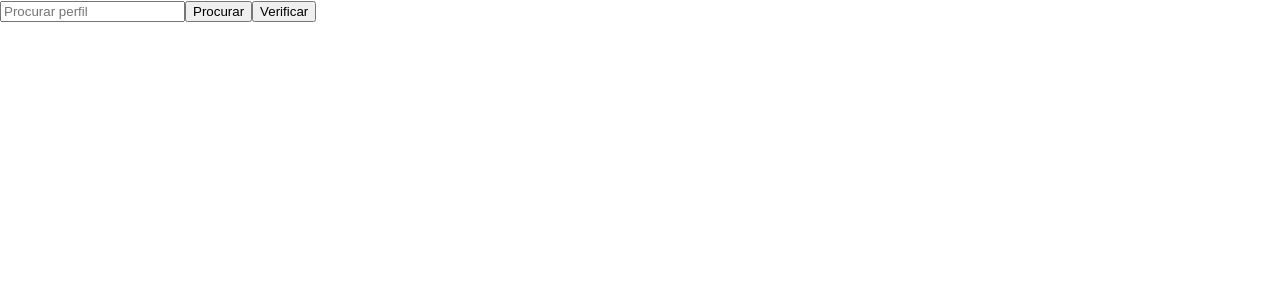
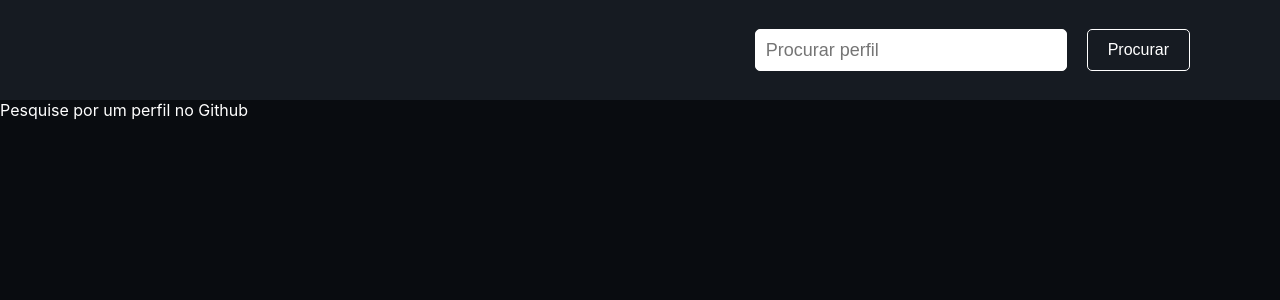
Before and after one commit to pedrosandes/github-profiles, a React (Create React App) app: page / in a window 1280 px wide. Shown: the top 300 px of the page. Built offline with nearby package versions, Linux system fonts and the light colour scheme; the HTML template or start-up script is replaced by a standard one.

Commit message:
Github profile search version 1.0.0

```diff
--- a/public/index.html
+++ b/public/index.html
@@ -4,6 +4,7 @@
 
     <meta charset="utf-8" />
     <meta name="viewport" content="width=device-width, initial-scale=1" />
+    <link rel="shortcut icon" href="https://aws1.discourse-cdn.com/github/original/2X/2/2af112785da237674421979c1f0f24835cd297a9.png" type="image/x-icon">
     <meta
       name="description"
       content="Procure por perfis dos usuários do github e veja seus repositórios e informações."
--- /dev/null
+++ b/src/App.css
@@ -0,0 +1,14 @@
+.bg-header {
+  background: var(--black-secondery);
+}
+
+.container {
+  max-width: 1100px;
+  width: 100%;
+  margin: 0 auto;
+  display: flex;
+  justify-content: flex-end;
+  align-items: center;
+  gap: 20px;
+  height: 100px;
+}
--- a/src/App.js
+++ b/src/App.js
@@ -3,29 +3,53 @@ import { useState } from 'react'
 import SearchInput from './components/shared/searchInput/index'
 import Button from './components/shared/button/index'
 import Profile from './components/shared/profile/index'
+import InitialPage from './components/shared/initialPage/index'
+import './App.css'
 
 const App = () => {
 
   const [inputName, setInputName] = useState('')
-  const [user, setUser] = useState([])
-  const [stateSearch, setStateSearch] = useState(false)
+  const [user, setUser] = useState({})
+  const [repositorys, setRepositorys] = useState([])
+  const [viewProfileSearch, setViewProfileSearch] = useState(false)
+  const [viewInitialPage, setInitialPage] = useState(true)
+
+  const viewProfileState = (res) => {
+    if (res.message === 'Not Found') {
+      setInitialPage(true)
+      setViewProfileSearch(false)
+    } else {
+      setInitialPage(false)
+      setViewProfileSearch(true)
+      fetchRepository()
+    }
+  }
 
   const fetchData = async () => {
     const data = await fetch(`https://api.github.com/users/${inputName}`)
     const response = await data.json()
-    setUser([response])
-    setStateSearch(true)
+    viewProfileState(response)
+    setUser(response)
   }
 
-  console.log(stateSearch)
+  const fetchRepository = async () => {
+      const data = await fetch(`https://api.github.com/users/${inputName}/repos`)
+      const response = await data.json()
+      const responseFilter = response.slice(0,6)
+      setRepositorys(responseFilter)
+  }
 
   return (
-    <>
-      <SearchInput onChange={(e) => setInputName(e.target.value)} />
-      <Button onClick={() => fetchData()}/>
-      <button onClick={() => console.log(inputName, user)}>Verificar</button>
-      {stateSearch && <Profile data={user}/>}
-    </>
+      <>
+        <header className="bg-header">
+          <div className="container">
+            <SearchInput onChange={(e) => setInputName(e.target.value)} />
+            <Button onClick={() => fetchData()}/>
+          </div>
+        </header>
+        {viewInitialPage && <InitialPage />}
+        {viewProfileSearch && <Profile data={user} repositorys={repositorys}/>}
+      </>
   )
 }
 
--- a/src/components/shared/button/styles.css
+++ b/src/components/shared/button/styles.css
@@ -0,0 +1,17 @@
+button {
+  height: 42px;
+  padding: 0px 20px;
+  cursor: pointer;
+  font-size: 16px;
+  outline: none;
+  border: 1px solid var(--white);
+  border-radius: 5px;
+  background-color: transparent;
+  color: var(--white);
+  transition: all .4s ease;
+}
+
+button:hover {
+  background-color: var(--white);
+  color: var(--black-secondery);
+}
--- /dev/null
+++ b/src/components/shared/initialPage/index.js
@@ -0,0 +1,11 @@
+import './styles.css'
+
+const InitialPage = () => {
+  return (
+    <div className="container-initial">
+      <span className="initial-text">Pesquise por um perfil no Github</span>
+    </div>
+  );
+}
+
+export default InitialPage;
--- a/src/components/shared/profile/index.js
+++ b/src/components/shared/profile/index.js
@@ -1,19 +1,25 @@
+import Repositorys from '../repository/index'
+import './styles.css'
+
 const Profile = (props) => {
-
+  const {login, avatar_url, followers, public_repos, bio} = props.data
   return (
-    <>
-      {props.data.map(({login, avatar_url, bio, followers, public_repos}) => {
-        return (
-          <div>
-            <h1>{login}</h1>
-            <img src={avatar_url} alt="" />
-            <p>{bio}</p>
-            <p>Seguidores: {followers}</p>
-            <p>Repositórios públicos: {public_repos}</p>
+      <div className="container-user">
+         <div className="container-profile">
+         <div className="container-img">
+            <img src={avatar_url} alt="User avatar" className="profile-img" />
           </div>
-        );
-      })}
-    </>
+        <div className="profile">
+          <div className="profile-content">
+            <span className="profile-name">{login}</span>
+            {bio === null ? null : <span className="profile-bio">{bio}</span>}
+            <span className="profile-followers"> {followers} Seguidores</span>
+            <span className="profile-repo">{public_repos} repositórios públicos</span>
+          </div>
+        </div>
+         </div>
+        <Repositorys data={props.repositorys}/>
+      </div>
   );
 }
 
--- a/src/components/shared/profile/styles.css
+++ b/src/components/shared/profile/styles.css
@@ -0,0 +1,72 @@
+.container-user {
+  width: 100%;
+  max-width: 1100px;
+  margin: 50px auto;
+  background-color: var(--black-secondery);
+  border-radius: 5px;
+  box-sizing: border-box;
+
+  display: flex;
+  flex-direction: column;
+  gap: 20px;
+  padding: 40px;
+}
+
+.container-profile {
+  display: flex;
+  justify-content: space-between;
+  gap: 20px;
+}
+
+.profile-name, .profile-bio, .profile-followers, .profile-repos {
+  display: block;
+}
+
+
+.profile-name {
+  font-size: 32px;
+}
+
+.profile-bio, .profile-followers, .profile-repo {
+  padding: 10px;
+  color: var(--black-primary);
+  border-radius: 5px;
+  border: 1px solid var(--black-primary);
+  background-color: var(--link-primary);
+}
+
+.profile-img {
+  border-radius: 5px;
+}
+
+.container-img {
+  width: 497px;
+  height: auto;
+  display: flex;
+  justify-content: center;
+  align-items: center;
+}
+
+img {
+  width: 100%;
+  height: 100%;
+  object-fit: cover;
+}
+
+.profile {
+  display: flex;
+  flex-direction: column;
+  justify-content: center;
+  text-align: start;
+  background-color: var(--black-primary);
+  border-radius: 5px;
+  width: 497px;
+  box-sizing: border-box;
+  padding: 20px;
+}
+
+.profile-content {
+  display: flex;
+  flex-direction: column;
+  gap: 10px;
+}
--- /dev/null
+++ b/src/components/shared/repository/index.js
@@ -0,0 +1,19 @@
+import "./styles.css"
+
+const Repositorys = (props) => {
+  return (
+    <div className="container-repositorys">
+      {props.data.map(({name, svn_url, description}) => {
+        return (
+          <div className="repository" key={name}>
+            <h1>{name}</h1>
+            <p>Descrição:  {description === null ? 'Descrição não informada' : description}</p>
+            <a href={svn_url} target='_blank' rel="author">Ir para repositório</a>
+          </div>
+        );
+      })}
+    </div>
+  );
+}
+
+export default Repositorys;
--- /dev/null
+++ b/src/components/shared/repository/styles.css
@@ -0,0 +1,12 @@
+.container-repositorys {
+  display: flex;
+  flex-wrap: wrap;
+  justify-content: center;
+  gap: 20px;
+}
+.repository {
+  padding: 10px;
+  border: 1px solid var(--link-primary);
+  border-radius: 5px;
+  width: 475px;
+}
--- a/src/components/shared/searchInput/styles.css
+++ b/src/components/shared/searchInput/styles.css
@@ -0,0 +1,13 @@
+input {
+  font-size: 18px;
+  border-radius: 5px;
+  width: 300px;
+  height: 40px;
+  padding-left: 10px;
+  outline: none;
+  border: 1px solid var(--white);
+}
+
+input:focus {
+  border: 1px solid var(--link-primary);
+}
--- a/src/index.css
+++ b/src/index.css
@@ -1,13 +1,37 @@
+* {
+  margin: 0;
+  padding: 0;
+}
+
+:root {
+  --white: #fff;
+  --black-primary: #090C10;
+  --black-secondery: #161b22;
+  --link-primary: #cdd3e7;
+  --link-secondery: #74828B;
+}
+
+
 body {
-  margin: 0;
   font-family: -apple-system, BlinkMacSystemFont, 'Segoe UI', 'Roboto', 'Oxygen',
     'Ubuntu', 'Cantarell', 'Fira Sans', 'Droid Sans', 'Helvetica Neue',
     sans-serif;
   -webkit-font-smoothing: antialiased;
   -moz-osx-font-smoothing: grayscale;
+  background-color: var(--black-primary);
+  color: var(--white);
 }
 
 code {
   font-family: source-code-pro, Menlo, Monaco, Consolas, 'Courier New',
     monospace;
 }
+
+a {
+  color: var(--link-primary);
+  text-decoration: none;
+}
+
+a:hover {
+  color: var(--link-secondery);
+}
```
Also changed, not shown: src/components/shared/initialPage/styles.css (added).
